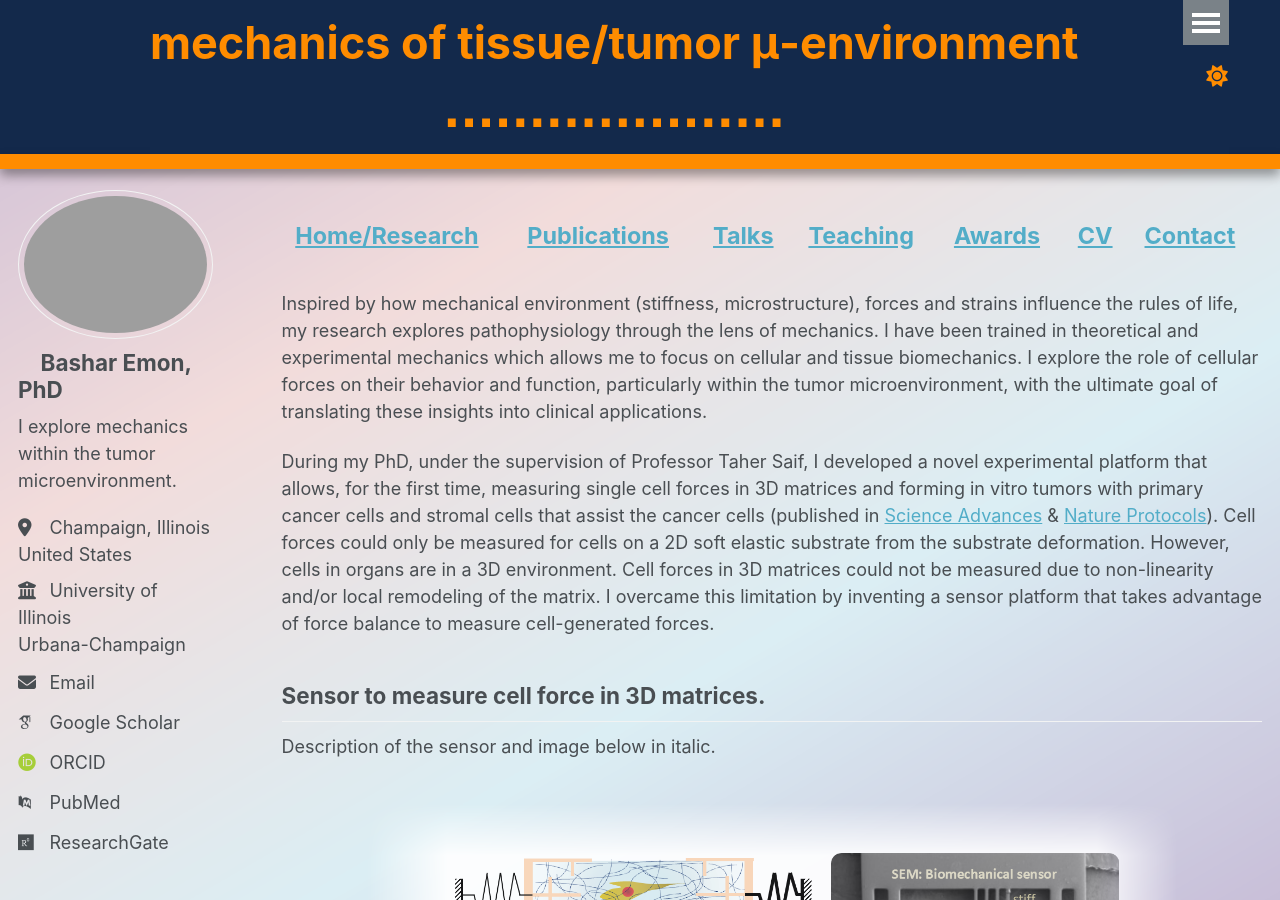
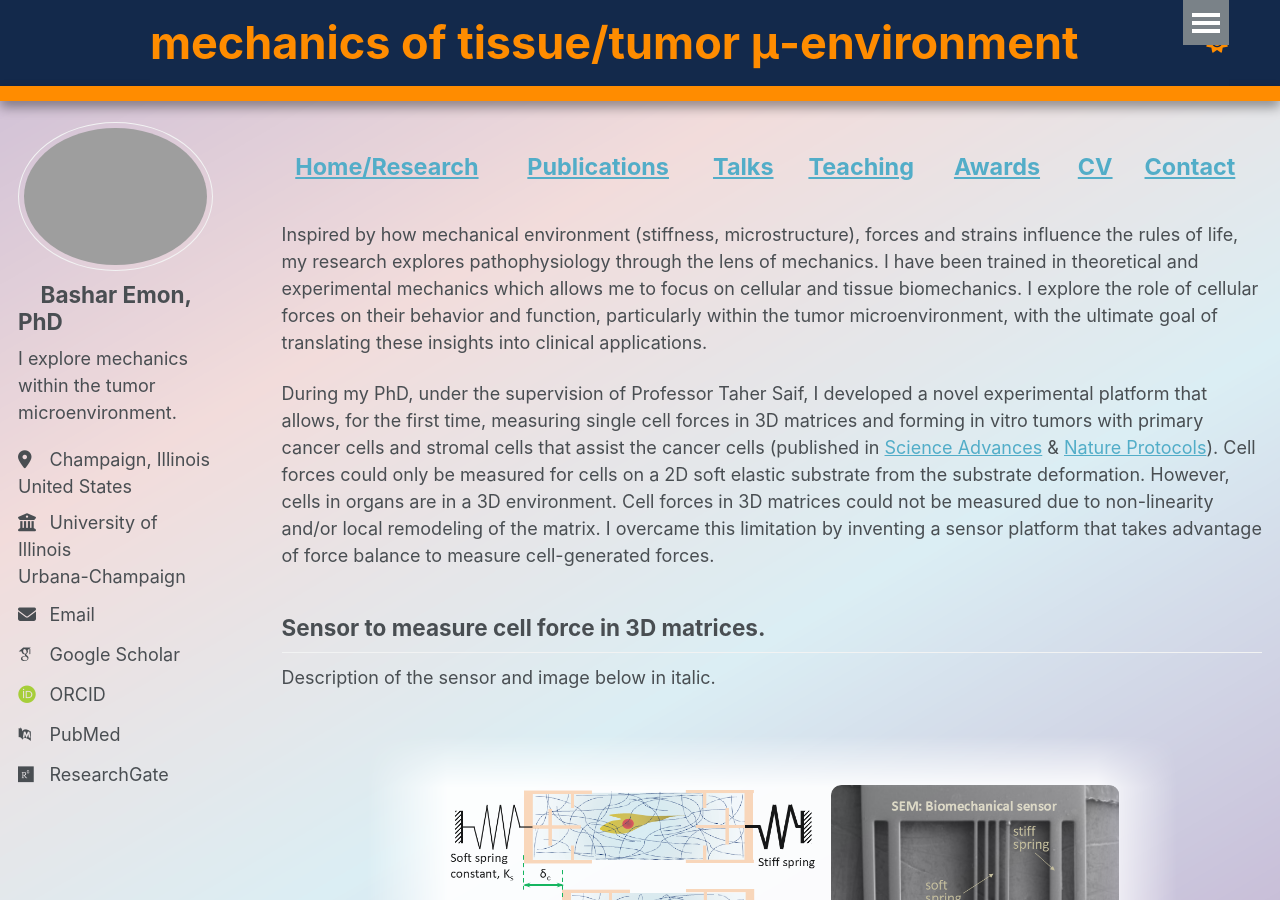
Before and after one commit to BasharEmon/BasharEmon.github.io, a Jekyll site: the page built from _pages/about.md, in a window 1280 px wide and 900 px high. Built offline with Jekyll 4.4.1, drawn with Linux system fonts in a browser that asks for light colours; some web fonts are replaced.

Commit message:
Update _config.yml

```diff
--- a/_config.yml
+++ b/_config.yml
@@ -9,7 +9,7 @@
 # Basic Site Settings
 locale                   : "en-US"
 site_theme               : "default"
-title                    : "mechanics of tissue/tumor μ-environment<br><span style='font-size: 2000 !important; font-family: Orbitron, Verdana, sans-serif;'>....................</span>"
+title                    : "mechanics of tissue/tumor μ-environment<br><span style='font-size: 2000 !important; font-family: Orbitron, Verdana, sans-serif;'></span>"
                           #"<u>M</u>echanics.<u>E</u>ngineering.<u>M</u>edicine.<u>S</u>cience<br><span style='font-size: 9000 !important; font-family: Orbitron, Verdana, sans-serif;'>M.E.M.S.</span>"
                           #"<u>Ti</u>ssue <u>M</u>icro<u>E</u>nvironment <u>M</u>echanics & <u>S</u>imulation<br><span style='font-size: 9000 !important; font-family: Orbitron, Verdana, sans-serif;'>Ti-MEMS</span>"
                           #"<u>M</u>echanics of bio<u>E</u>ngineered <u>M</u>icro-<u>S</u>ystems<br><span style='font-size: 9000 !important; font-family: Orbitron, Verdana, sans-serif;'>MEMS</span>"       <u>M</u>.<u>E</u>.<u>M</u>.<u>S</u>.
```
